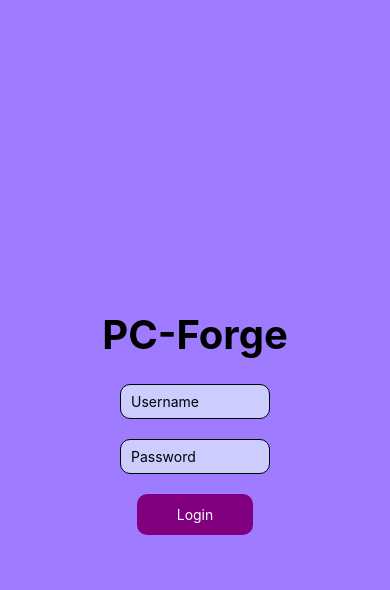
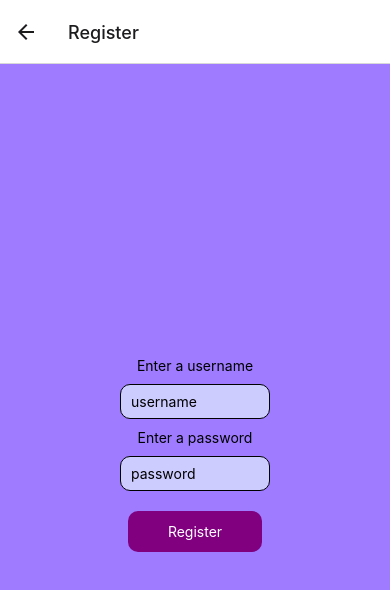
Before and after one commit to ZOHANescu/PC-Forge, a React Native app: screen /Register in a window 390 px wide. Shown: the top 590 px of the page. Built offline with nearby package versions, Linux system fonts and the light colour scheme.

Commit message:
Added react-navigation. Made register screen and added navigation to it.

```diff
--- a/App.js
+++ b/App.js
@@ -1,13 +1,20 @@
-import { StatusBar } from "expo-status-bar";
 import { StyleSheet, Text, View, Button } from "react-native";
 import React from "react";
 import { LoginScreen } from "./src/screens/LoginScreen";
+import { RegisterScreen } from "./src/screens/RegisterScreen";
+import { NavigationContainer } from "@react-navigation/native";
+import { createNativeStackNavigator } from "@react-navigation/native-stack";
+
+const Stack = createNativeStackNavigator();
 
 export default function App() {
   return (
-    <>
-      <LoginScreen />
-    </>
+    <NavigationContainer>
+      <Stack.Navigator>
+        <Stack.Screen name="Login" component={LoginScreen} />
+        <Stack.Screen name="Register" component={RegisterScreen} />
+      </Stack.Navigator>
+    </NavigationContainer>
   );
 }
 
--- a/package.json
+++ b/package.json
@@ -10,10 +10,13 @@
   },
   "dependencies": {
     "@react-navigation/native": "^6.0.13",
+    "@react-navigation/native-stack": "^6.9.1",
     "expo": "~46.0.16",
     "expo-status-bar": "~1.4.0",
     "react": "18.0.0",
-    "react-native": "0.69.6"
+    "react-native": "0.69.6",
+    "react-native-safe-area-context": "^4.3.1",
+    "react-native-screens": "~3.15.0"
   },
   "devDependencies": {
     "@babel/core": "^7.12.9"
--- a/src/screens/LoginScreen.js
+++ b/src/screens/LoginScreen.js
@@ -1,14 +1,7 @@
 import React, { useState } from "react";
-import {
-  View,
-  Button,
-  Text,
-  StyleSheet,
-  TextInput,
-  Pressable,
-} from "react-native";
+import { View, Text, StyleSheet, TextInput, Pressable } from "react-native";
 
-export const LoginScreen = () => {
+export const LoginScreen = ({ navigation }) => {
   const [username, setUsername] = useState("");
   const [password, setPassword] = useState("");
 
@@ -18,12 +11,17 @@ export const LoginScreen = () => {
         <Text style={styles.title}>PC-Forge</Text>
         <TextInput style={styles.input} placeholder="Username" />
         <TextInput style={styles.input} placeholder="Password" />
+        <Pressable style={styles.button} onPress={() => console.log("test")}>
+          <Text style={styles.loginText}>Login</Text>
+        </Pressable>
+        <Text style={styles.registerHereText}>
+          Don't have an account? Create one here!
+        </Text>
         <Pressable
           style={styles.button}
-          title="Log in"
-          onPress={() => console.log("test")}
+          onPress={() => navigation.navigate("Register")}
         >
-          <Text style={styles.loginText}>Login</Text>
+          <Text style={styles.loginText}>Create account</Text>
         </Pressable>
       </View>
     </>
@@ -64,4 +62,7 @@ const styles = StyleSheet.create({
     fontWeight: "bold",
     marginBottom: 15,
   },
+  registerHereText: {
+    marginTop: 10,
+  },
 });
--- /dev/null
+++ b/src/screens/RegisterScreen.js
@@ -0,0 +1,49 @@
+import React from "react";
+import { View, Pressable, Text, StyleSheet, TextInput } from "react-native";
+
+export const RegisterScreen = () => {
+  return (
+    <>
+      <View style={styles.container}>
+        <Text>Enter a username</Text>
+        <TextInput style={styles.input} placeholder="username" />
+        <Text>Enter a password</Text>
+        <TextInput style={styles.input} placeholder="password" />
+        <Pressable style={styles.registerButton}>
+          <Text style={styles.registerText}>Register</Text>
+        </Pressable>
+      </View>
+    </>
+  );
+};
+
+const styles = StyleSheet.create({
+  container: {
+    flex: 1,
+    alignItems: "center",
+    justifyContent: "center",
+    backgroundColor: "#9E7BFF",
+  },
+  input: {
+    height: 35,
+    width: 150,
+    margin: 10,
+    borderWidth: 1,
+    padding: 10,
+    borderRadius: 10,
+    backgroundColor: "#CCCCFF",
+  },
+  registerButton: {
+    alignItems: "center",
+    justifyContent: "center",
+    paddingVertical: 12,
+    paddingHorizontal: 40,
+    borderRadius: 10,
+    elevation: 3,
+    backgroundColor: "purple",
+    marginTop: 10,
+  },
+  registerText: {
+    color: "white",
+  },
+});
```
Also changed, not shown: 1 other file (tests, documents, lock files or other folders).
